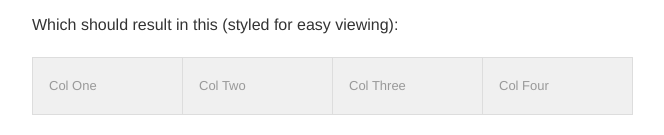
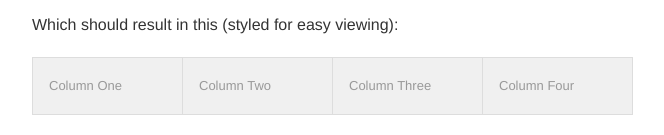
Before and after one commit to jebbles/kiss-grid, a plain HTML site: page index.html in a window 1280 px wide. Shown: the part 817-952 px from the top of the page, 308-972 px from the left. Drawn offline with nearby package versions, Linux system fonts and the light colour scheme.

```diff
--- a/index.html
+++ b/index.html
@@ -53,10 +53,10 @@
 
       <div class="example-grid">
         <div class="grid">
-          <div>Col One</div>
-          <div>Col Two</div>
-          <div>Col Three</div>
-          <div>Col Four</div>
+          <div>Column One</div>
+          <div>Column Two</div>
+          <div>Column Three</div>
+          <div>Column Four</div>
         </div>
       </div>
 
```
